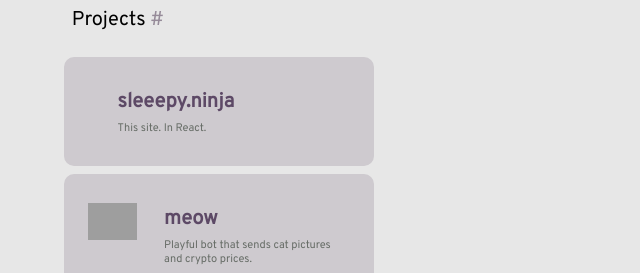
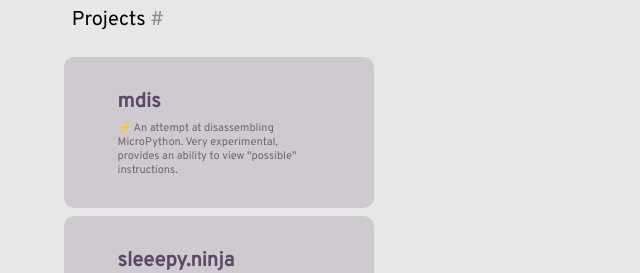
Before and after one commit to bfu4/sleepy-react, a React (Create React App) app: page / in a window 1280 px wide. Shown: the part 405-678 px from the top of the page, without its empty margins (0-640 px from the left). Built offline with nearby package versions, Linux system fonts and the light colour scheme; no server answers; grey boxes are pictures that could not be loaded.

Commit message:
feat: mdis

```diff
--- a/src/projects.tsx
+++ b/src/projects.tsx
@@ -1,4 +1,5 @@
 export const project_list : Project[] = [
+    { name: "mdis", description: "\u26A1 An attempt at disassembling MicroPython. Very experimental, provides an ability to view \"possible\" instructions. ", url: "https://github.com/bfu4/mdis" },
     { name: "sleeepy.ninja", description: "This site. In React.", url: ".", icon: "./favicon.ico" },
     {
         name: "meow",
```
